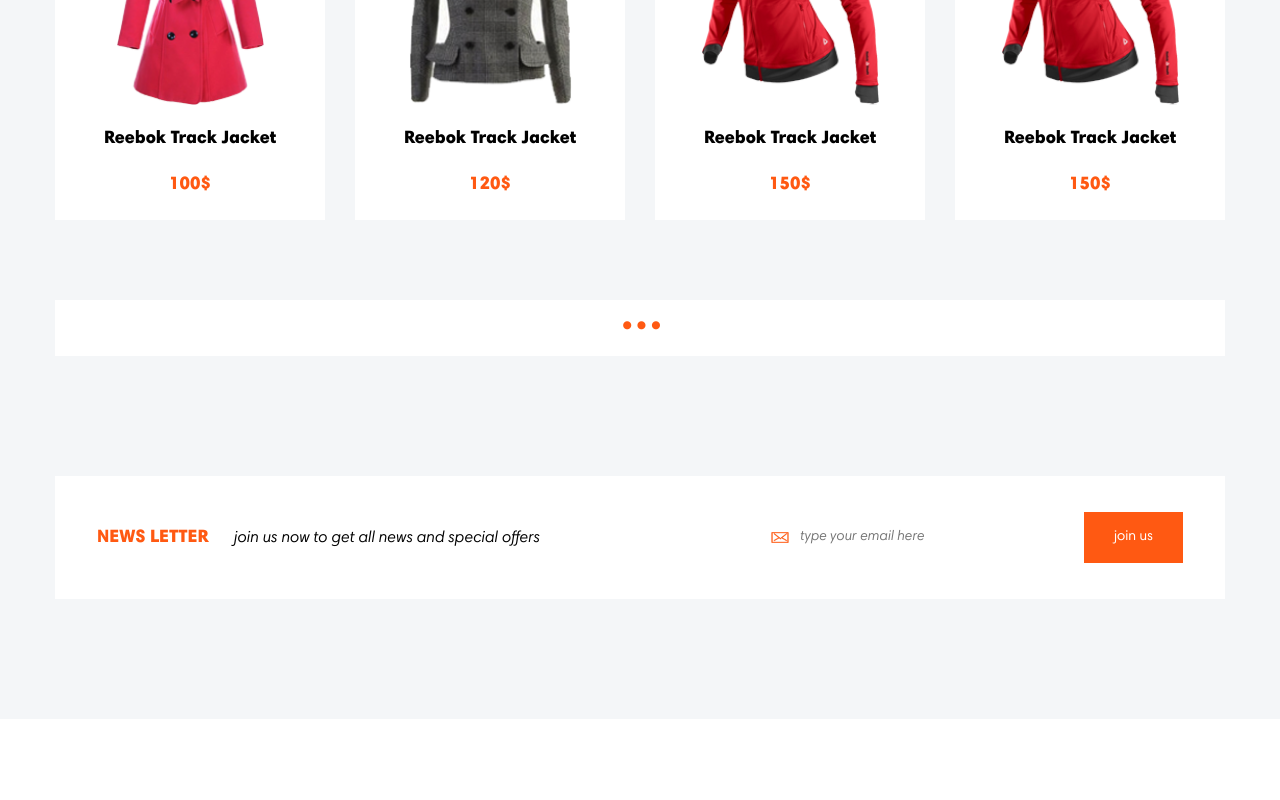
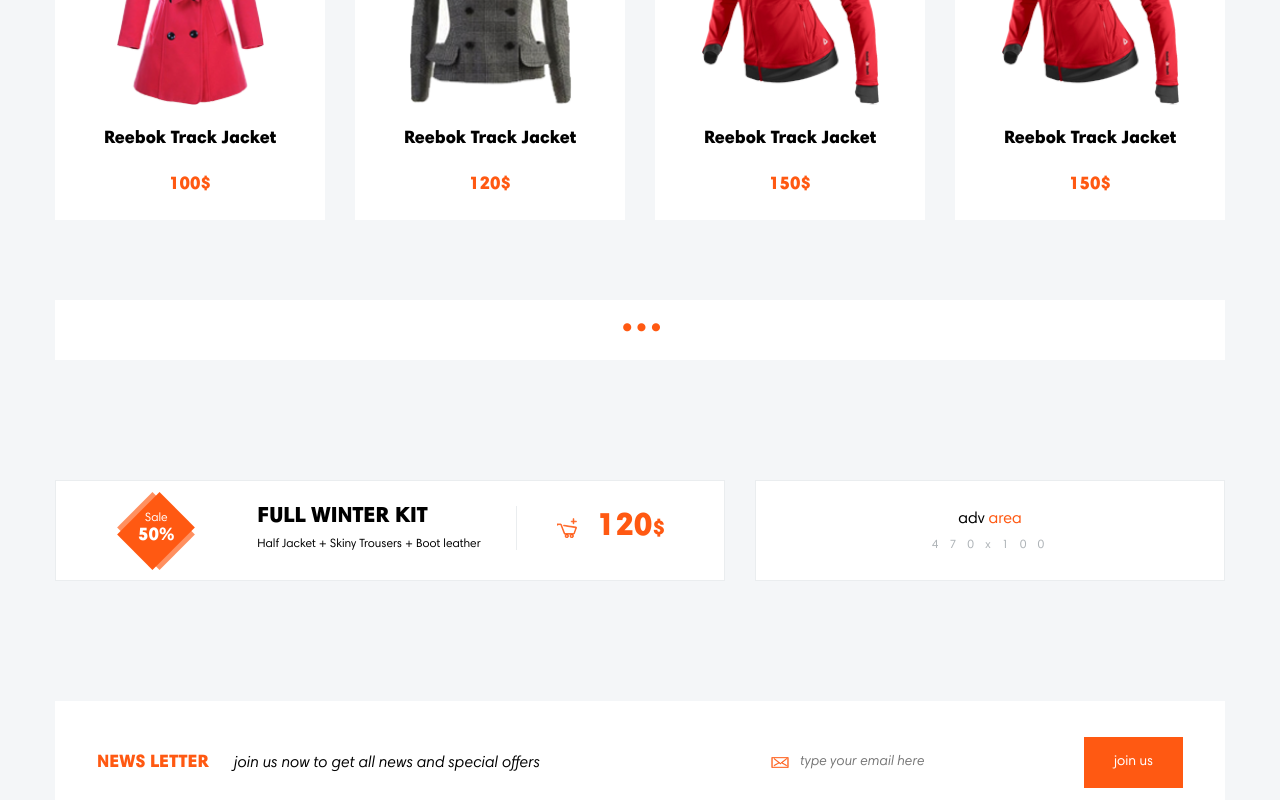
Before and after one commit to NatalyaBerdnikova/Shopy, a website: page public/index.html in a window 1280 px wide. Shown: the part 1246-2046 px from the top of the page. Drawn offline with Linux system fonts and the light colour scheme.

Commit message:
Верстка promo

```diff
--- a/public/index.html
+++ b/public/index.html
@@ -85,7 +85,7 @@
   </header>
 
 
-<section class="featured">
+<section class="featured" id="sectionFeatured">
   <div class="container">
     <div class="featured__content">
       <p class="featured__title">
@@ -111,7 +111,7 @@
     </div>
   </div>
 </section>
-<section class="section section--arrivals">
+<section class="section section--arrivals" id="sectionArrivals">
   <div class="container">
     <p class="section__title">
       <span class="section__title-word">New</span> arrivals
@@ -300,6 +300,40 @@
     </div>
   </div>
 </section>
+<section class="promo" id="sectionPromo">
+  <div class="container">
+    <div class="promo__container">
+      <a href="#" class="promo__hot-deal">
+        <div class="promo__discount">
+          <p>Sale</p>
+          <p class="promo__discount-size">50%</p>
+        </div>
+        <div class="promo__text">
+          <p class="promo__title">
+            Full winter kit
+          </p>
+          <p class="promo__description">
+            Half Jacket + Skiny Trousers + Boot leather
+          </p>
+        </div>
+        <div class="promo__price">
+          <svg class="icon icon--orange">
+            <use xlink:href="images/sprite.svg#add-to-cart"></use>
+          </svg>
+          <p>120<small>$</small></p>
+        </div>
+      </a>
+      <a href="#" class="promo__adv">
+        <p>
+          adv <span class="section__title-word">area</span>
+        </p>
+        <p class="promo__adv-size">
+          4 7 0 x 1 0 0
+        </p>
+      </a>
+    </div>
+  </div>
+</section>
 
 <section class="subscribe">
   <div class="container">
--- a/public/sass/blocks/products.sass
+++ b/public/sass/blocks/products.sass
@@ -12,5 +12,5 @@
     text-align: center
     color: #ff5912
     background-color: white
-    padding: 12px 0
+    padding: 14px 0
     letter-spacing: -3px
--- /dev/null
+++ b/public/sass/blocks/promo.sass
@@ -0,0 +1,94 @@
+.promo
+  margin: 120px 0
+
+  &__container
+    display: flex
+    flex-wrap: wrap
+
+  &__hot-deal
+    display: flex
+    flex-grow: 1
+    flex-wrap: wrap
+    background-color: white
+    border: 1px solid #eaedef
+    padding: 25px 50px 30px 82px
+    margin-right: 30px
+
+    .icon
+      max-height: 20px
+      margin-right: 20px
+
+  &__discount
+    position: relative
+    display: flex
+    align-items: center
+    justify-content: center
+    flex-direction: column
+    color: white
+    font-size: 12px
+    z-index: 3
+    margin-right: 83px
+
+    &::before
+      position: absolute
+      top: -5px
+      display: block
+      content: ""
+      background-color: #ff9060
+      height: 60px
+      width: 50px
+      transform: rotate(-45deg)
+      z-index: -2
+
+    &::after
+      position: absolute
+      top: -5px
+      display: block
+      content: ""
+      background-color: $c-primary
+      height: 60px
+      width: 50px
+      transform: rotate(45deg)
+      z-index: -1
+
+    &-size
+      font-weight: 900
+      font-size: 18px
+      margin-top: 3px;
+
+  &__price
+    display: flex
+    align-items: center
+    font-size: 32px
+    font-weight: 900
+    color: $c-primary
+
+    small
+      font-size: 22px
+
+  &__text
+    padding-right: 35px
+    margin-right: 40px
+    border-right: 1px solid #eaedef
+
+  &__title
+    font-size: 22px
+    font-weight: 900
+    text-transform: uppercase
+    margin-bottom: 10px
+
+  &__description
+    font-size: 12px
+
+  &__adv
+    min-width: 470px
+    border: 1px solid #eaedef
+    padding: 30px 40px 25px
+    background-color: white
+    text-align: center
+
+    &-size
+      font-size: 12px
+      margin-top: 12px
+      color: #aeb3b7
+      letter-spacing: 4px
--- a/public/sass/main.sass
+++ b/public/sass/main.sass
@@ -14,6 +14,7 @@
 @import 'blocks/product-card'
 @import 'blocks/products'
 @import 'blocks/section'
+@import 'blocks/promo'
 
 // Components
 @import 'blocks/icon'
```
Also changed, not shown: public/html/index.html (+36 -2 lines), public/styles/main.css.
